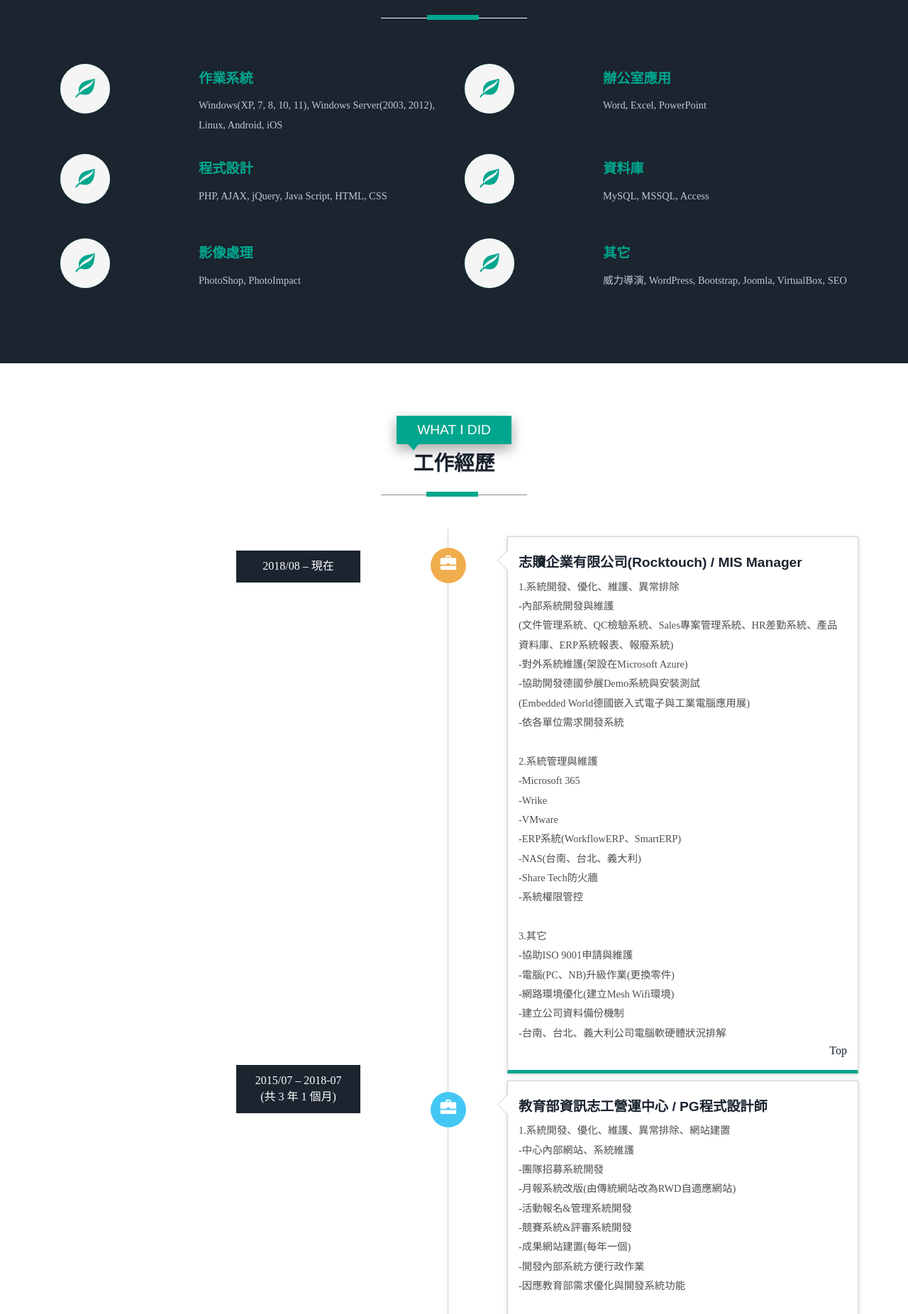
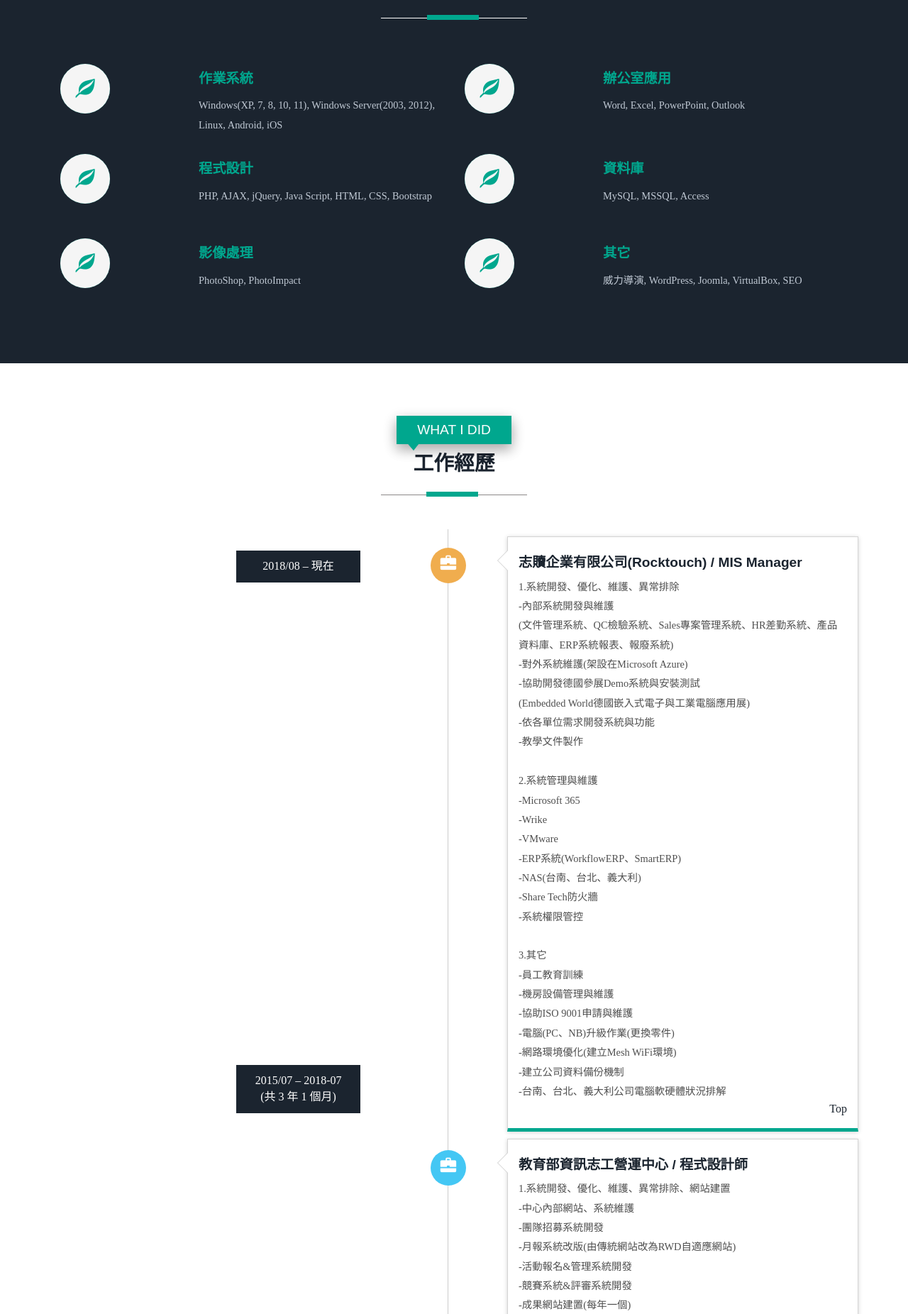
Before and after one commit to randy913/randy913.github.io, a plain HTML site: page preface/index.html in a window 1280 px wide. Shown: the part 1440-3292 px from the top of the page at 71% size. Drawn offline with nearby package versions, Linux system fonts and the light colour scheme; files whose address does not match are found by name.

Commit message:
20240730 - 調整內容

```diff
--- a/preface/index.html
+++ b/preface/index.html
@@ -117,6 +117,7 @@ jQuery(document).ready(function($) {
 				<img src="images/img1.jpg" alt="">
 			</div>
 			<div class="clearfix"> </div>
+
 		  </div>
 		</div>
 	</div>
@@ -214,7 +215,7 @@ jQuery(document).ready(function($) {
 					</div>
 					<div class="col-xs-8 wthree_about_right_grid_right">
 						<h4>辦公室應用</h4>
-							<p>Word, Excel, PowerPoint</p><br/>
+						<p>Word, Excel, PowerPoint, Outlook</p><br/>
 					</div>
 					<div class="clearfix"> </div>
 				</div>
@@ -226,7 +227,7 @@ jQuery(document).ready(function($) {
 					</div>
 					<div class="col-xs-8 wthree_about_right_grid_right">
 						<h4>程式設計</h4>
-							<p>PHP, AJAX, jQuery, Java Script, HTML, CSS</p><br/><br/>
+						<p>PHP, AJAX, jQuery, Java Script, HTML, CSS, Bootstrap</p><br/><br/>
 					</div>
 					<div class="clearfix"> </div>
 				</div>
@@ -262,7 +263,7 @@ jQuery(document).ready(function($) {
 					</div>
 					<div class="col-xs-8 wthree_about_right_grid_right">
 						<h4>其它</h4>
-							<p>威力導演, WordPress, Bootstrap, Joomla, VirtualBox, SEO</p><br/>
+						<p>威力導演, WordPress, Joomla, VirtualBox, SEO</p><br/>
 					</div>
 					<div class="clearfix"> </div>
 				</div>
@@ -306,7 +307,8 @@ jQuery(document).ready(function($) {
 							-內部系統開發與維護<br>(文件管理系統、QC檢驗系統、Sales專案管理系統、HR差勤系統、產品資料庫、ERP系統報表、報廢系統)<br/>
 							-對外系統維護(架設在Microsoft Azure)<br>
 							-協助開發德國參展Demo系統與安裝測試<br>(Embedded World德國嵌入式電子與工業電腦應用展)<br>
-							-依各單位需求開發系統
+							-依各單位需求開發系統與功能<br>
+							-教學文件製作
 							<br/><br/>
 
 							2.系統管理與維護<br/>
@@ -320,9 +322,11 @@ jQuery(document).ready(function($) {
 							<br/><br/>
 
 							3.其它<br/>
+							-員工教育訓練<br>
+							-機房設備管理與維護<br>
 							-協助ISO 9001申請與維護<br>
 							-電腦(PC、NB)升級作業(更換零件)<br>
-							-網路環境優化(建立Mesh Wifi環境)<br>
+							-網路環境優化(建立Mesh WiFi環境)<br>
 							-建立公司資料備份機制<br>
 							-台南、台北、義大利公司電腦軟硬體狀況排解
 							</p>
@@ -334,7 +338,7 @@ jQuery(document).ready(function($) {
 					<div class="timeline-badge info"><i class="glyphicon glyphicon-briefcase"></i></div>
 					<div class="timeline-panel">
 						<div class="timeline-heading">
-							<h4 class="timeline-title">教育部資訊志工營運中心 / PG程式設計師</h4>
+							<h4 class="timeline-title">教育部資訊志工營運中心 / 程式設計師</h4>
 						</div>
 						<div class="timeline-body">
 							<p>
@@ -603,7 +607,7 @@ jQuery(document).ready(function($) {
 			  </a>
 			</div>
 			<div class="col-md-6 news-text">
-				<h3> <a href="http://www.teatop.com.tw/eorder/login.php" target="_blank">TeaTop訂貨系統</a></h3>
+				<h3> <a href="https://www.teatop-one.com.tw/eorder/login.php" target="_blank">TeaTop訂貨系統</a></h3>
 				<p>
 				幫中部連鎖手搖店【TeaTop】，開發一個電子訂貨系統<br/><br/>
 
@@ -624,7 +628,7 @@ jQuery(document).ready(function($) {
 				-ajax
 
 				</p>
-				<a href="http://www.teatop.com.tw/eorder/login.php" target="_blank" class="read hvr-shutter-in-horizontal">Read More</a>
+				<a href="https://www.teatop-one.com.tw/eorder/login.php" target="_blank" class="read hvr-shutter-in-horizontal">Read More</a>
 			</div>
 
 			<div class="clearfix"></div>
@@ -676,7 +680,7 @@ jQuery(document).ready(function($) {
 				</a>
 			</div>
 			<div class="col-md-6 news-text">
-				<h3> <a href="https://y055.itraining.tw/" target="_blank">課程影片後製</a></h3>
+				<h3> <a href="https://yc-learning.com.tw/" target="_blank">課程影片後製</a></h3>
 				<p>
 				幫永誠諮詢顧問有限公司將課程影片上字幕，並於影片加上公司Logo浮水印<br/><br/>
 
@@ -684,7 +688,7 @@ jQuery(document).ready(function($) {
 				威力導演
 
 				</p>
-				<a href="https://y055.itraining.tw/" target="_blank" class="read hvr-shutter-in-horizontal">Read More</a>
+				<a href="https://yc-learning.com.tw/" target="_blank" class="read hvr-shutter-in-horizontal">Read More</a>
 			</div>
 			<div class="clearfix"></div>
 		</div>
```
Lines whose indentation alone changed are shown as unchanged.
